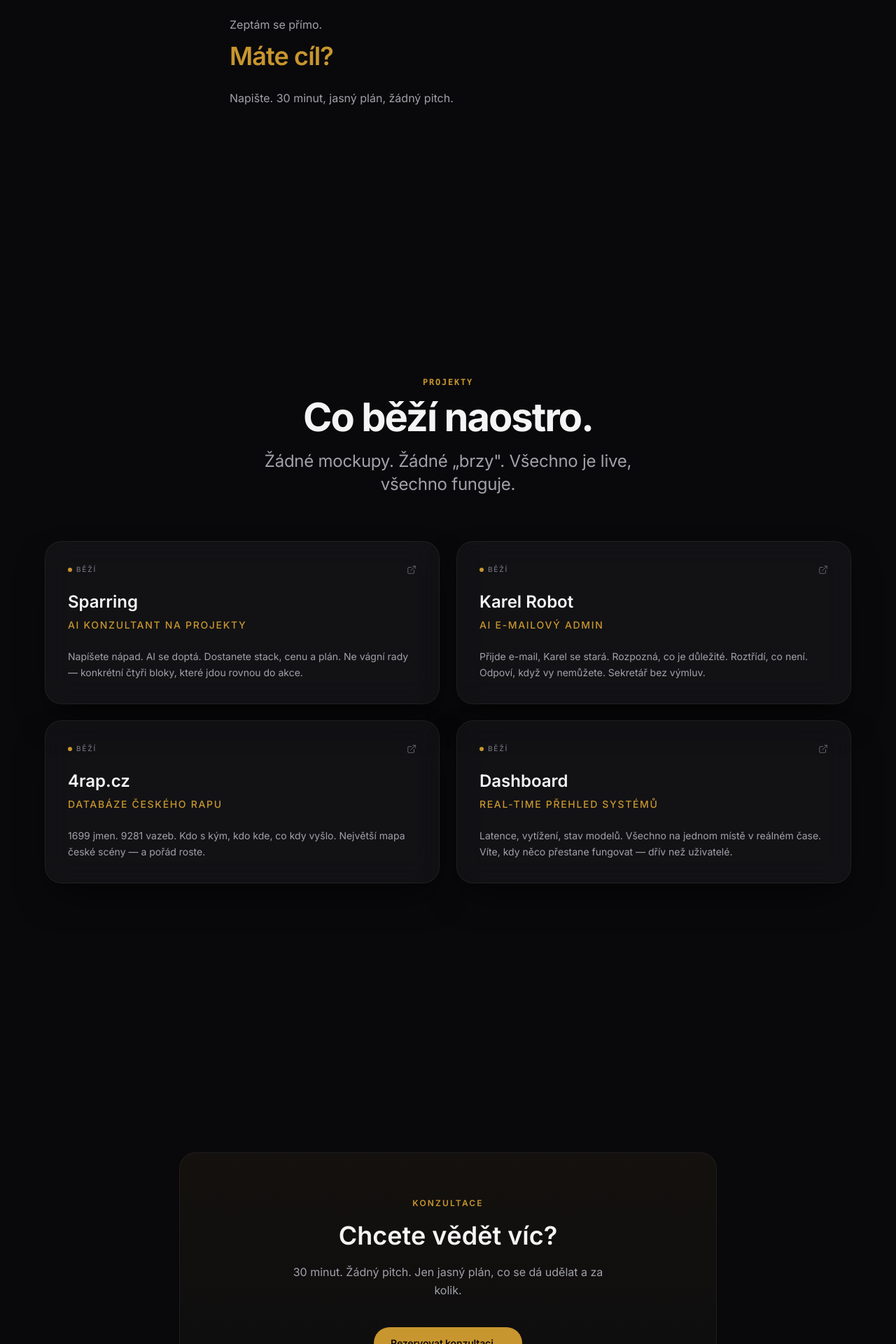
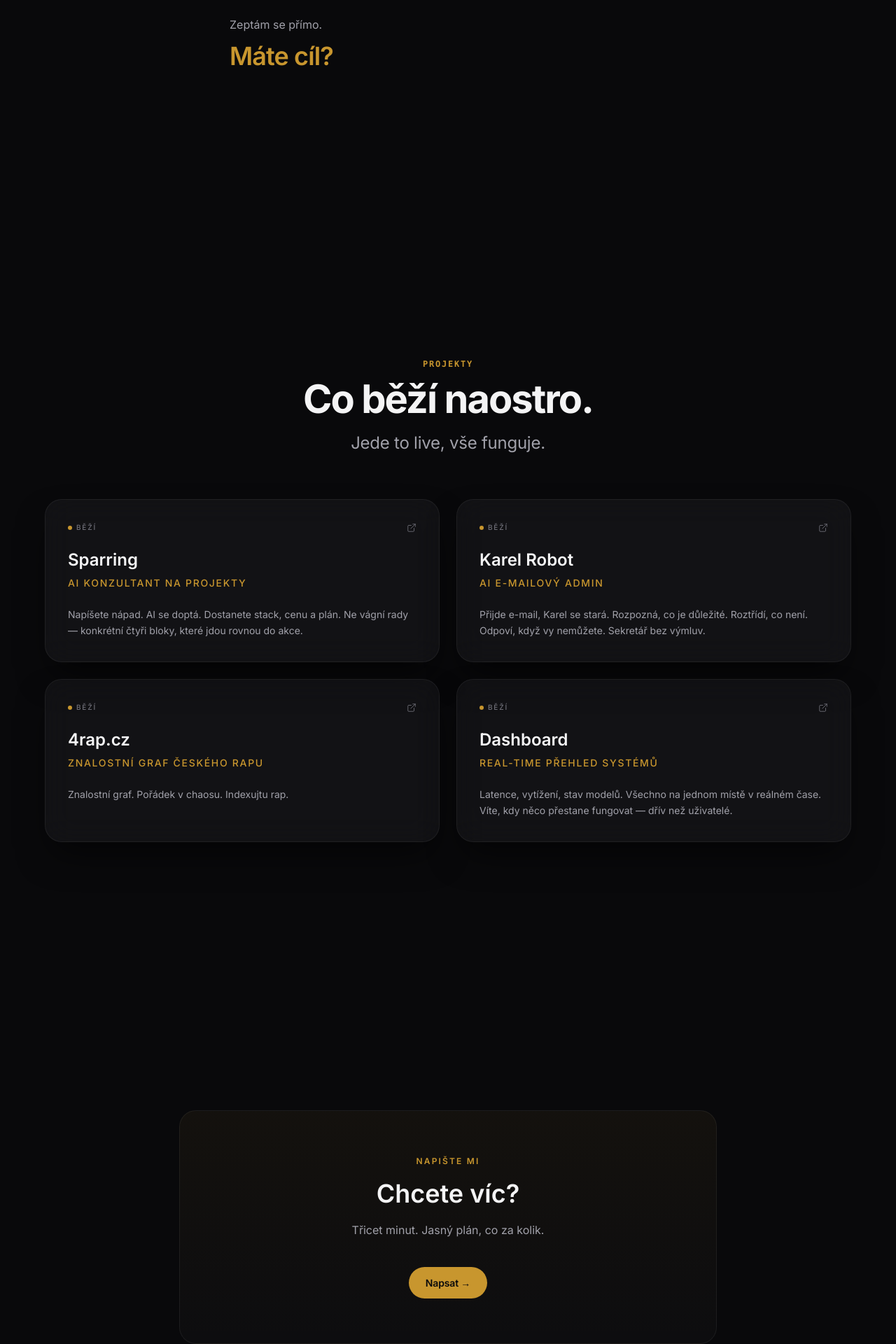
Before and after one commit to Peter-Pix/petrpiskacek.cz, a Next.js app: page / in a window 1280 px wide. Shown: the part 1220-3140 px from the top of the page at 70% size. Built offline with nearby package versions, Linux system fonts and the light colour scheme; no server answers.

Commit message:
refactor: tighten copy - Jede to live, Indexujtu rap, Chcete víc, Napište mi

```diff
--- a/src/components/About.tsx
+++ b/src/components/About.tsx
@@ -39,12 +39,6 @@ export default function About() {
             >
               Máte cíl?
             </h2>
-            <p
-              className="text-base leading-relaxed"
-              style={{ color: "var(--text-secondary)" }}
-            >
-              Napište. 30 minut, jasný plán, žádný pitch.
-            </p>
           </div>
         </Reveal>
       </div>
--- a/src/components/CTA.tsx
+++ b/src/components/CTA.tsx
@@ -19,22 +19,22 @@ export default function CTA() {
               className="mb-4 text-xs font-semibold uppercase tracking-[0.18em]"
               style={{ color: "var(--gold)" }}
             >
-              Konzultace
+              Napište mi
             </p>
             <h2 className="mb-4 text-3xl font-semibold leading-tight sm:text-4xl">
-              Chcete vědět víc?
+              Chcete víc?
             </h2>
             <p
               className="mx-auto mb-10 max-w-md text-base leading-relaxed"
               style={{ color: "var(--text-secondary)" }}
             >
-              30 minut. Žádný pitch. Jen jasný plán, co se dá udělat a za kolik.
+              Třicet minut. Jasný plán, co za kolik.
             </p>
             <a
-              href="mailto:ppix50@gmail.com?subject=Konzultace"
+              href="mailto:ppix50@gmail.com?subject=Napište%20mi"
               className="btn-apple btn-apple-primary inline-flex items-center gap-2"
             >
-              Rezervovat konzultaci →
+              Napsat →
             </a>
           </div>
         </Reveal>
--- a/src/components/Projects.tsx
+++ b/src/components/Projects.tsx
@@ -33,9 +33,9 @@ const caseStudies: CaseStudy[] = [
   },
   {
     name: "4rap.cz",
-    result: "Databáze českého rapu",
+    result: "Znalostní graf českého rapu",
     description:
-      "1699 jmen. 9281 vazeb. Kdo s kým, kdo kde, co kdy vyšlo. Největší mapa české scény — a pořád roste.",
+      "Znalostní graf. Pořádek v chaosu. Indexujtu rap.",
     link: "https://petrpiskacek.online#projekty",
     linkLabel: "Přečíst příběh",
     status: "Běží",
@@ -67,7 +67,7 @@ export default function Projects() {
             className="subhead mx-auto mb-16 max-w-xl text-center"
             style={{ color: "var(--text-secondary)" }}
           >
-            Žádné mockupy. Žádné „brzy". Všechno je live, všechno funguje.
+            Jede to live, vše funguje.
           </p>
         </Reveal>
 
```
Also changed, not shown: 1 other file (tests, documents, lock files or other folders).
